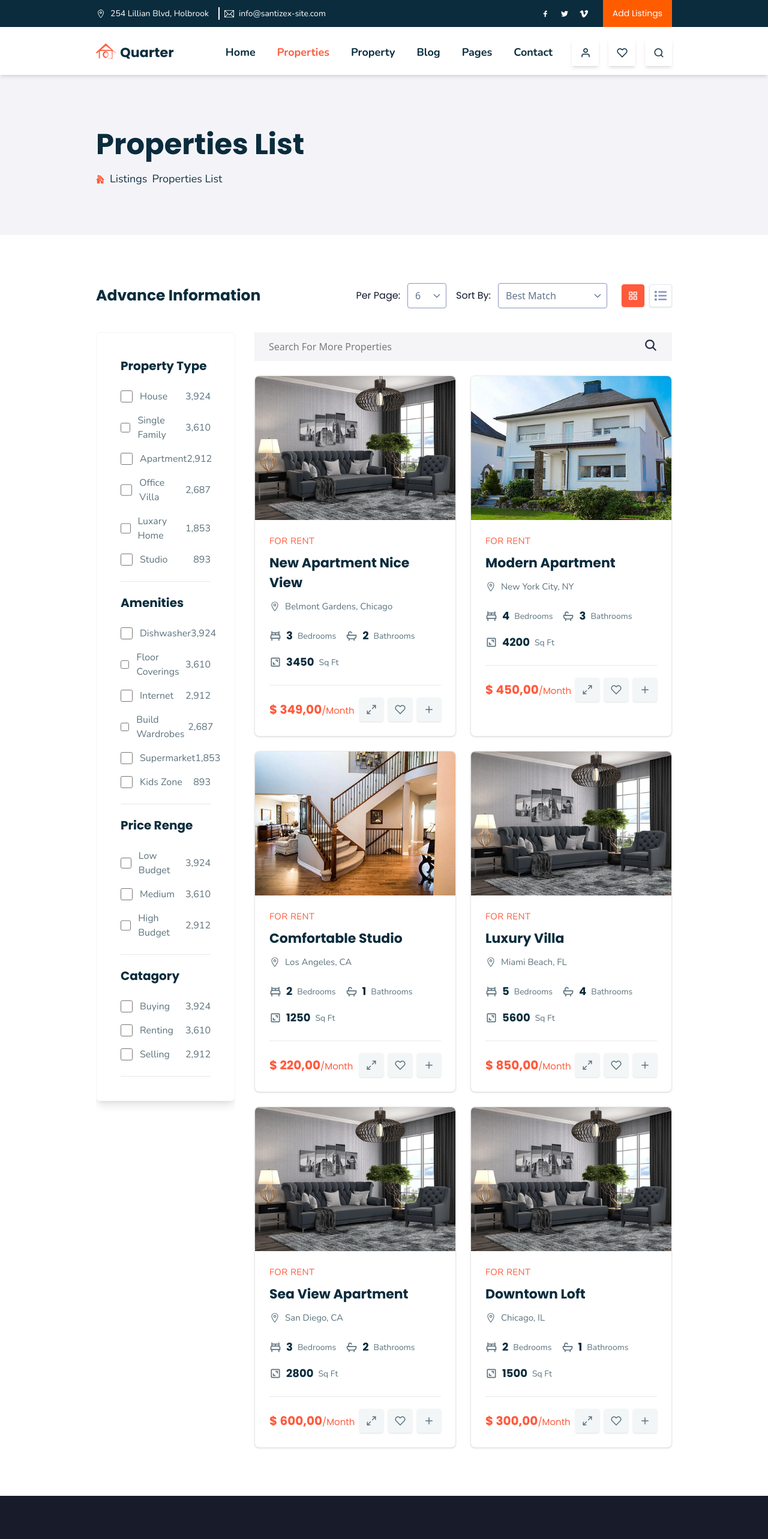
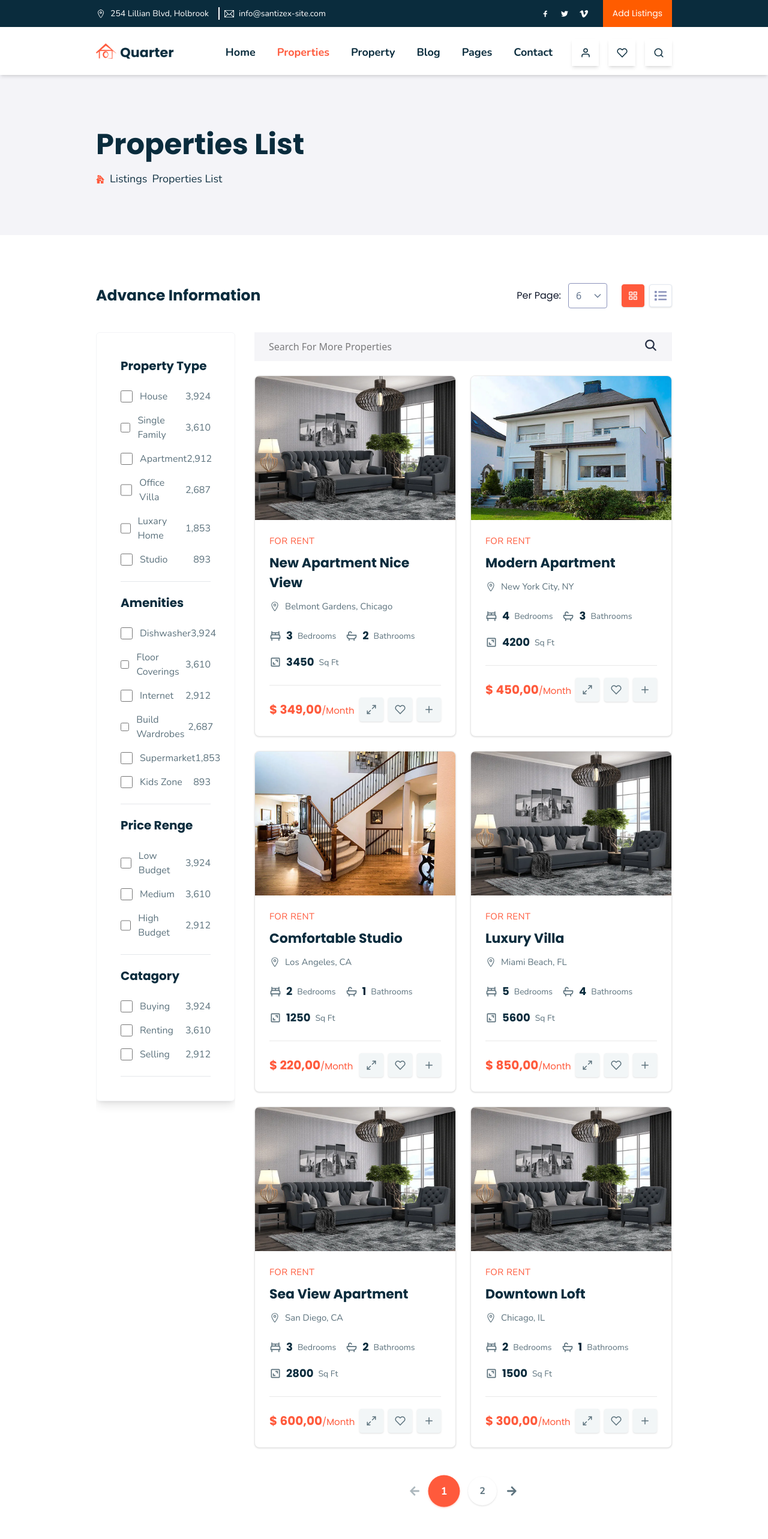
Before and after one commit to khaled6013/Quarter-next-js, a Next.js app: page /properties in a window 1280 px wide. Shown: the top 2566 px of the page at 60% size. Built offline with nearby package versions, Linux system fonts and the light colour scheme.

Commit message:
pagination

```diff
--- a/app/components/ApartmentList.jsx
+++ b/app/components/ApartmentList.jsx
@@ -1,30 +1,164 @@
 "use client";
-import React, { useState } from 'react'
+import React, { useState, useEffect, useRef } from 'react'
 import { FaList, FaFilter } from "react-icons/fa";
 import { PiSquaresFourDuotone } from "react-icons/pi";
 import { AiOutlineClose } from "react-icons/ai";
 import PropertyType from './PropertyType';
 import PropertyList from './PropertyList';
+import Pagination from './Pagination';
 
 const ApartmentList = () => {
     const [activeView, setActiveView] = useState('grid');
     const [showFilter, setShowFilter] = useState(false);
+
+    const [currentPage, setCurrentPage] = useState(1);
     const [itemsPerPage, setItemsPerPage] = useState(6);
 
-    const handleList = () => {
-        setActiveView('list');
+    const listTopRef = useRef(null);
+    useEffect(() => {
+        if (listTopRef.current) {
+            const yOffset = -100;
+            const element = listTopRef.current;
+            const y = element.getBoundingClientRect().top + window.scrollY + yOffset;
+
+            window.scrollTo({ top: y, behavior: 'smooth' });
         }
+    }, [currentPage]);
 
-    const handleSquare = () => {
-        setActiveView('grid');
+    const properties = [
+        {
+            id: 1,
+            image: "/image/sl3.png",
+            type: "For Rent",
+            title: "New Apartment Nice View",
+            address: "Belmont Gardens, Chicago",
+            beds: 3,
+            baths: 2,
+            sqft: 3450,
+            price: "349,00",
+            agent: "Agent Pakulla",
+        },
+        {
+            id: 2,
+            image: "/image/sl1.png",
+            type: "For Rent",
+            title: "Modern Apartment",
+            address: "New York City, NY",
+            beds: 4,
+            baths: 3,
+            sqft: 4200,
+            price: "450,00",
+            agent: "Agent Pakulla",
+        },
+        {
+            id: 3,
+            image: "/image/sl2.png",
+            type: "For Rent",
+            title: "Comfortable Studio",
+            address: "Los Angeles, CA",
+            beds: 2,
+            baths: 1,
+            sqft: 1250,
+            price: "220,00",
+            agent: "Agent Pakulla",
+        },
+        {
+            id: 4,
+            image: "/image/sl3.png",
+            type: "For Rent",
+            title: "Luxury Villa",
+            address: "Miami Beach, FL",
+            beds: 5,
+            baths: 4,
+            sqft: 5600,
+            price: "850,00",
+            agent: "Agent Pakulla",
+        },
+        {
+            id: 5,
+            image: "/image/sl3.png",
+            type: "For Rent",
+            title: "Sea View Apartment",
+            address: "San Diego, CA",
+            beds: 3,
+            baths: 2,
+            sqft: 2800,
+            price: "600,00",
+            agent: "Agent Pakulla",
+        },
+        {
+            id: 6,
+            image: "/image/sl3.png",
+            type: "For Rent",
+            title: "Downtown Loft",
+            address: "Chicago, IL",
+            beds: 2,
+            baths: 1,
+            sqft: 1500,
+            price: "300,00",
+            agent: "Agent Pakulla",
+        },
+        {
+            id: 7,
+            image: "/image/sl1.png",
+            type: "For Sale",
+            title: "Cozy Family Home",
+            address: "Austin, TX",
+            beds: 3,
+            baths: 2,
+            sqft: 2200,
+            price: "450,000",
+            agent: "John Doe",
+        },
+        {
+            id: 8,
+            image: "/image/sl2.png",
+            type: "For Rent",
+            title: "Modern Duplex",
+            address: "Seattle, WA",
+            beds: 4,
+            baths: 3,
+            sqft: 3200,
+            price: "2,500",
+            agent: "Jane Smith",
+        },
+        {
+            id: 9,
+            image: "/image/sl3.png",
+            type: "For Sale",
+            title: "Garden Villa",
+            address: "Orlando, FL",
+            beds: 5,
+            baths: 4,
+            sqft: 4000,
+            price: "750,000",
+            agent: "Mike Ross",
+        },
+        {
+            id: 10,
+            image: "/image/sl1.png",
+            type: "For Rent",
+            title: "Penthouse Suite",
+            address: "New York, NY",
+            beds: 3,
+            baths: 3,
+            sqft: 3500,
+            price: "5,000",
+            agent: "Rachel Green",
         }
-    const handleItemsChange = (e) => {
-        setItemsPerPage(parseInt(e.target.value));
-    }
+    ];
+
+    const lastPostIndex = currentPage * itemsPerPage;
+    const firstPostIndex = lastPostIndex - itemsPerPage;
+    const currentProperties = properties.slice(firstPostIndex, lastPostIndex);
+
+    const handleList = () => setActiveView('list');
+    const handleSquare = () => setActiveView('grid');
+    const handleItemsChange = (e) => setItemsPerPage(parseInt(e.target.value));
 
     return (
         <>
-            <div className="lg:py-20 py-10 bg-white relative">
+            <div ref={listTopRef} className="lg:py-20 py-10 bg-white relative">
                 <div className="lg:w-9/12 w-11/12 mx-auto">
                     <div className="flex flex-col lg:flex-row items-center justify-between gap-6 lg:gap-0">
                         <h2 className='font-bold text-[#0A2C3D] text-[22px] lg:text-[25px] font-poppins text-center lg:text-left'>
@@ -40,13 +174,13 @@ const ApartmentList = () => {
                             <div className="flex items-center gap-2">
                                 <button
                                     onClick={handleSquare}
-                                    className={`p-2 rounded border transition-all shadow-sm ${activeView === 'grid' ? 'bg-[#FF5A3C] border-[#FF5A3C] text-white' : 'bg-white border-[#E2E8F0] text-[#8B93BB]' }`}
+                                    className={`p-2 rounded border transition-all shadow-sm ${activeView === 'grid' ? 'bg-[#FF5A3C] border-[#FF5A3C] text-white' : 'bg-white border-[#E2E8F0] text-[#8B93BB]'}`}
                                 >
                                     <PiSquaresFourDuotone className="text-xl" />
                                 </button>
                                 <button
                                     onClick={handleList}
-                                    className={`p-2 rounded border transition-all shadow-sm ${activeView === 'list' ? 'bg-[#FF5A3C] border-[#FF5A3C] text-white' : 'bg-white border-[#E2E8F0] text-[#8B93BB]' }`}
+                                    className={`p-2 rounded border transition-all shadow-sm ${activeView === 'list' ? 'bg-[#FF5A3C] border-[#FF5A3C] text-white' : 'bg-white border-[#E2E8F0] text-[#8B93BB]'}`}
                                 >
                                     <FaList className="text-xl" />
                                 </button>
@@ -70,30 +204,16 @@ const ApartmentList = () => {
                                 </div>
                             </div>
 
-                            <div className="flex items-center gap-3">
-                                <span className="text-[#0F172A] font-normal text-[14px] lg:text-[16px] font-poppins whitespace-nowrap">Sort By:</span>
-                                <div className="relative">
-                                    <select className="appearance-none border border-[#8B93BB] rounded bg-transparent px-3 py-2 pr-8 text-slate-500 text-sm lg:text-base min-w-[120px] lg:min-w-[140px] focus:outline-none focus:border-blue-500 cursor-pointer" defaultValue="best-match">
-                                        <option value="best-match">Best Match</option>
-                                        <option value="price-low">Price: Low to High</option>
-                                        <option value="price-high">Price: High to Low</option>
-                                    </select>
-                                    <div className="pointer-events-none absolute inset-y-0 right-0 flex items-center px-2 text-slate-500">
-                                        <svg className="h-4 w-4" fill="none" stroke="currentColor" viewBox="0 0 24 24"><path strokeLinecap="round" strokeLinejoin="round" strokeWidth="2" d="M19 9l-7 7-7-7"></path></svg>
-                                    </div>
-                                </div>
-                            </div>
-
                             <div className="flex items-center gap-2 ml-0 lg:ml-2">
                                 <button
                                     onClick={handleSquare}
-                                    className={`p-2 rounded border transition-all shadow-sm ${activeView === 'grid' ? 'bg-[#FF5A3C] border-[#FF5A3C] text-white' : 'bg-white border-[#E2E8F0] text-[#8B93BB] hover:border-[#8B93BB]' }`}
+                                    className={`p-2 rounded border transition-all shadow-sm ${activeView === 'grid' ? 'bg-[#FF5A3C] border-[#FF5A3C] text-white' : 'bg-white border-[#E2E8F0] text-[#8B93BB] hover:border-[#8B93BB]'}`}
                                 >
                                     <PiSquaresFourDuotone className="text-xl" />
                                 </button>
                                 <button
                                     onClick={handleList}
-                                    className={`p-2 rounded border transition-all shadow-sm ${activeView === 'list' ? 'bg-[#FF5A3C] border-[#FF5A3C] text-white' : 'bg-white border-[#E2E8F0] text-[#8B93BB] hover:border-[#8B93BB]' }`}
+                                    className={`p-2 rounded border transition-all shadow-sm ${activeView === 'list' ? 'bg-[#FF5A3C] border-[#FF5A3C] text-white' : 'bg-white border-[#E2E8F0] text-[#8B93BB] hover:border-[#8B93BB]'}`}
                                 >
                                     <FaList className="text-xl" />
                                 </button>
@@ -115,7 +235,14 @@ const ApartmentList = () => {
                             {showFilter && <div className="fixed inset-0 bg-black bg-opacity-50 z-40 lg:hidden" onClick={() => setShowFilter(false)}></div>}
 
                             <div className="lg:w-9/12 w-full">
-                                <PropertyList activeView={activeView} itemsPerPage={itemsPerPage} />
+                                <PropertyList activeView={activeView} properties={currentProperties} />
+
+                                <Pagination
+                                    totalPosts={properties.length}
+                                    postsPerPage={itemsPerPage}
+                                    setCurrentPage={setCurrentPage}
+                                    currentPage={currentPage}
+                                />
                             </div>
                         </div>
                     </div>
--- /dev/null
+++ b/app/components/Pagination.jsx
@@ -0,0 +1,54 @@
+import React from 'react';
+import { FaArrowLeft, FaArrowRight } from "react-icons/fa";
+
+const Pagination = ({ totalPosts, postsPerPage, setCurrentPage, currentPage }) => {
+    let pages = [];
+
+    for (let i = 1; i <= Math.ceil(totalPosts / postsPerPage); i++) {
+        pages.push(i);
+    }
+
+    const handlePrev = () => {
+        if (currentPage > 1) setCurrentPage(currentPage - 1);
+    };
+
+    const handleNext = () => {
+        if (currentPage < pages.length) setCurrentPage(currentPage + 1);
+    };
+
+    return (
+        <div className='flex items-center justify-center gap-4 mt-12'>
+            <button
+                onClick={handlePrev}
+                disabled={currentPage === 1}
+                className={`text-[#5C727D] text-lg transition-colors duration-300 ${currentPage === 1 ? 'opacity-50 cursor-not-allowed' : 'hover:text-[#FF5A3C]'}`}
+            >
+                <FaArrowLeft />
+            </button>
+            {pages.map((page, index) => {
+                return (
+                    <button
+                        key={index}
+                        onClick={() => setCurrentPage(page)}
+                        className={`w-12 h-12 rounded-full font-bold font-nunito text-[16px] transition-all duration-300 shadow-sm flex items-center justify-center
+                        ${page === currentPage
+                            ? 'bg-[#FF5A3C] text-white shadow-[#FF5A3C]/30 shadow-lg scale-110'
+                            : 'bg-white text-[#5C727D] hover:bg-[#FF5A3C] hover:text-white'
+                        }`}
+                    >
+                        {page}
+                    </button>
+                );
+            })}
+            <button
+                onClick={handleNext}
+                disabled={currentPage === pages.length}
+                className={`text-[#5C727D] text-lg transition-colors duration-300 ${currentPage === pages.length ? 'opacity-50 cursor-not-allowed' : 'hover:text-[#FF5A3C]'}`}
+            >
+                <FaArrowRight />
+            </button>
+        </div>
+    );
+};
+
+export default Pagination;
```
Also changed, not shown: app/components/PropertyList.jsx (+2 -124 lines). Lines whose indentation alone changed are shown as unchanged.
